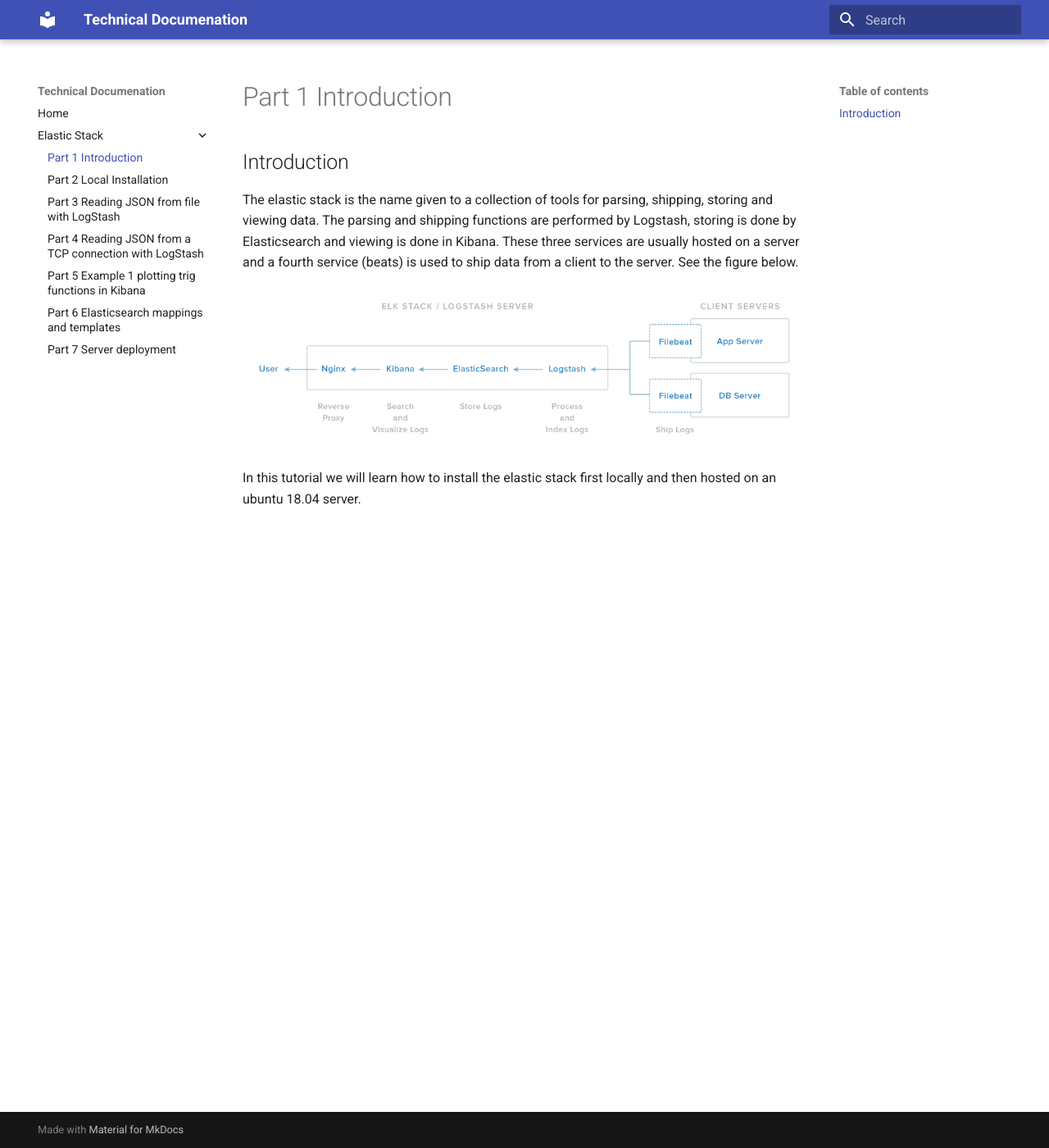
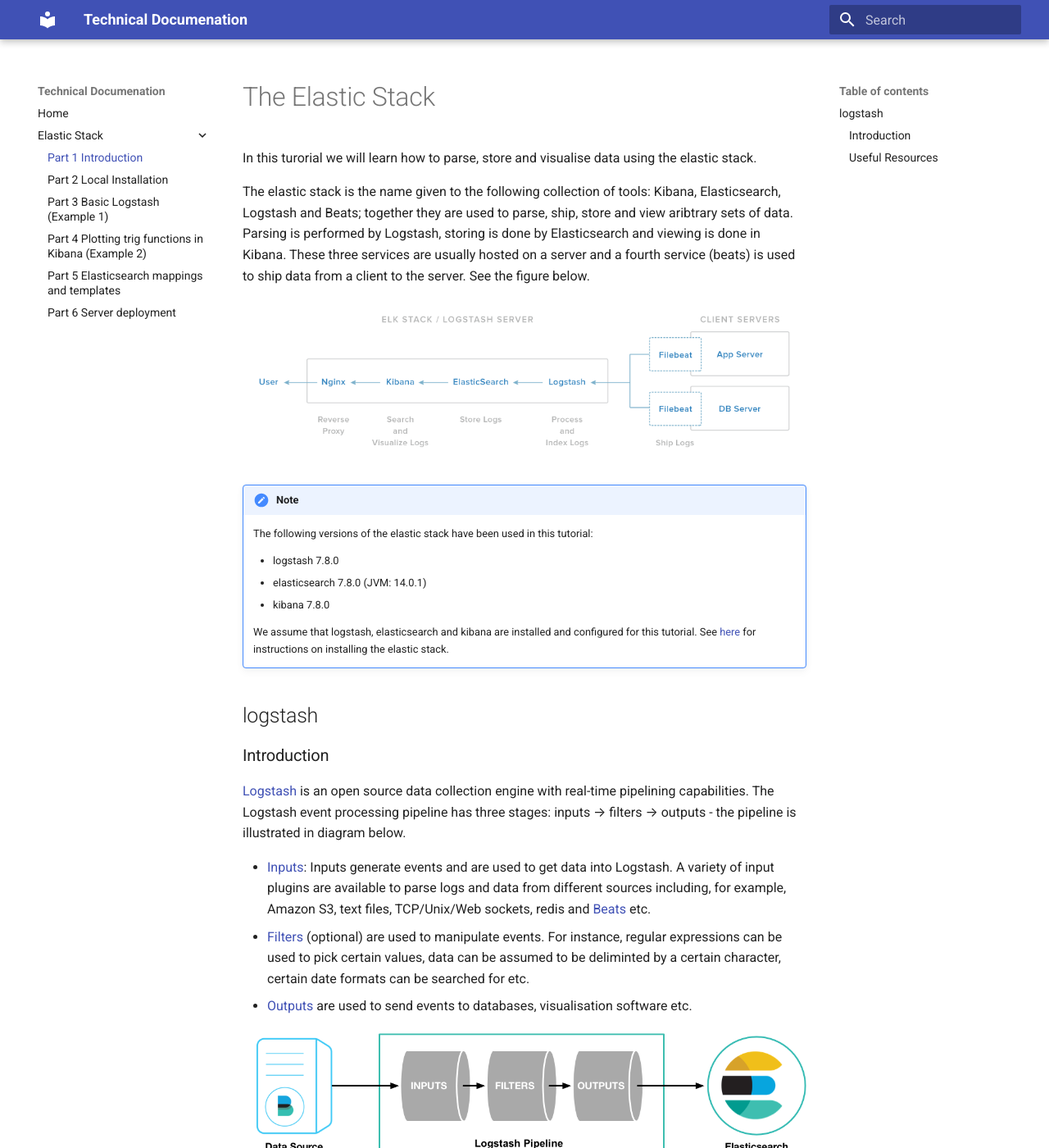
Before and after one commit to DanAyres/tech_docs, an MkDocs documentation site: the page built from docs/elastic-stack/Part1-Introduction.md, in a window 1280 px wide and 1400 px high. Shown: the whole window at 82% size. Built offline with MkDocs 1.6.1 and Material for MkDocs 9.7.7, drawn with Linux system fonts in a browser that asks for light colours; some of the changed text lies outside the part shown.

Commit message:
Refactor of the examples

```diff
--- a/docs/elastic-stack/Part1-Introduction.md
+++ b/docs/elastic-stack/Part1-Introduction.md
@@ -1,9 +1,60 @@
-## Introduction
+# The Elastic Stack
 
-The elastic stack is the name given to a collection of tools for parsing, shipping, storing and viewing data. The parsing and shipping functions are performed by Logstash,
+In this turorial we will learn how to parse, store and visualise data using the elastic stack.
+
+The elastic stack is the name given to the following collection of tools: Kibana, Elasticsearch, Logstash and Beats; together they are used to parse, ship, store and view aribtrary sets of data. Parsing is performed by Logstash,
 storing is done by Elasticsearch and viewing is done in Kibana. These three services are usually hosted on a server and a fourth service (beats) is used to ship data from a client to the server. See the figure below.
 
 
 ![elk-infrastructure.png](img/elk-infrastructure.png)
 
-In this tutorial we will learn how to install the elastic stack first locally and then hosted on an ubuntu 18.04 server.
+
+!!! note
+	The following versions of the elastic stack have been used in this tutorial:
+
+	- logstash 7.8.0
+	- elasticsearch 7.8.0 (JVM: 14.0.1)
+	- kibana 7.8.0
+
+    We assume that logstash, elasticsearch and kibana are installed and configured for this tutorial. See [here](/elk_stack) for instructions on installing the elastic stack.
+
+## logstash
+
+### Introduction
+[Logstash](https://www.elastic.co/guide/en/logstash/current/introduction.html) is an open source data collection engine with real-time pipelining capabilities. The Logstash event processing pipeline has three stages: inputs → filters → outputs - the pipeline is illustrated in diagram below.
+
+- [Inputs](https://www.elastic.co/guide/en/logstash/current/input-plugins.html): Inputs generate events and are used to get data into Logstash. A variety of input plugins are available to parse logs and data from different sources including, for example, Amazon S3, text files, TCP/Unix/Web sockets, redis and [Beats](https://www.elastic.co/downloads/beats) etc.
+- [Filters](https://www.elastic.co/guide/en/logstash/current/filter-plugins.html) (optional) are used to manipulate events. For instance, regular expressions can be used to pick certain values, data can be assumed to be deliminted by a certain character, certain date formats can be searched for etc.
+- [Outputs](https://www.elastic.co/guide/en/logstash/current/output-plugins.html) are used to send events to databases, visualisation software etc.
+
+![basic_logstash_pipeline.png](img/basic_logstash_pipeline.png)
+
+The aim of this tutorial is to learn how to ingest longterm health records from Symetrica's detector subsystem. Ultimately we will parse the health records with Python and send data (JSON) to logstash via tcp using logstash to output directly to elasticsearch. To learn all of the techniques required, we will invoke logstash directly from the command line (using a bash script) and illustrate these techiques using two very simple data sets. An overview is given below:
+
+- Running logstash: Invoking logstash from the command line and normal operation
+- Data set 1 (JSON events in a text file)
+- Reading JSON from a file and outputing to standard output
+
+### Useful Resources
+
+Getting started with [logstash](https://www.elastic.co/blog/a-practical-introduction-to-logstash).
+
+Streaming data from python using sockets:
+https://docs.python.org/3/howto/sockets.html
+
+Example logstash.conf for socket connectinos:
+https://pypi.org/project/python3-logstash/
+
+More Tcp comms in python
+https://wiki.python.org/moin/TcpCommunication
+https://realpython.com/python-sockets/
+
+Little logstash lessons:
+https://www.elastic.co/blog/little-logstash-lessons-part-using-grok-mutate-type-data
+https://www.elastic.co/blog/logstash_lesson_elasticsearch_mapping
+
+
+Redis:
+
+- https://realpython.com/python-redis/#using-redis-py-redis-in-python
+- https://redis.io/topics/mass-insert
--- a/mkdocs.yml
+++ b/mkdocs.yml
@@ -7,11 +7,10 @@
     - Elastic Stack:
         - Part 1 Introduction: 'elastic-stack/Part1-Introduction.md'
         - Part 2 Local Installation: 'elastic-stack/Part2-LocalInstallation.md'
-        - Part 3 Reading JSON from file with LogStash: 'elastic-stack/Part3-JsonFromFile.md'
-        - Part 4 Reading JSON from a TCP connection with LogStash: 'elastic-stack/Part4-JsonOverTcp.md'
-        - Part 5 Example 1 plotting trig functions in Kibana: 'elastic-stack/Part5-Example1-trig.md'
-        - Part 6 Elasticsearch mappings and templates: 'elastic-stack/Part6-ElasticMappings.md'
-        - Part 7 Server deployment: 'elastic-stack/Part7-ServerDeployment.md'
+        - Part 3 Basic Logstash (Example 1): 'elastic-stack/Part3-Example-BasicLogstash.md'
+        - Part 4 Plotting trig functions in Kibana (Example 2): 'elastic-stack/Part5-Example1-trig.md'
+        - Part 5 Elasticsearch mappings and templates: 'elastic-stack/Part6-ElasticMappings.md'
+        - Part 6 Server deployment: 'elastic-stack/Part7-ServerDeployment.md'
 
 # Extensions
 markdown_extensions:
```
Also changed, not shown: docs/elastic-stack/Part2-LocalInstallation.md (+5 -11 lines), docs/elastic-stack/Part3-Example-BasicLogstash.md (added, +323 -0 lines), docs/elastic-stack/Part3-JsonFromFile.md (deleted, +0 -95 lines), docs/elastic-stack/Part4-JsonOverTcp.md (deleted, +0 -9 lines), docs/elastic-stack/elastic_reference.md (+56 -0 lines).
